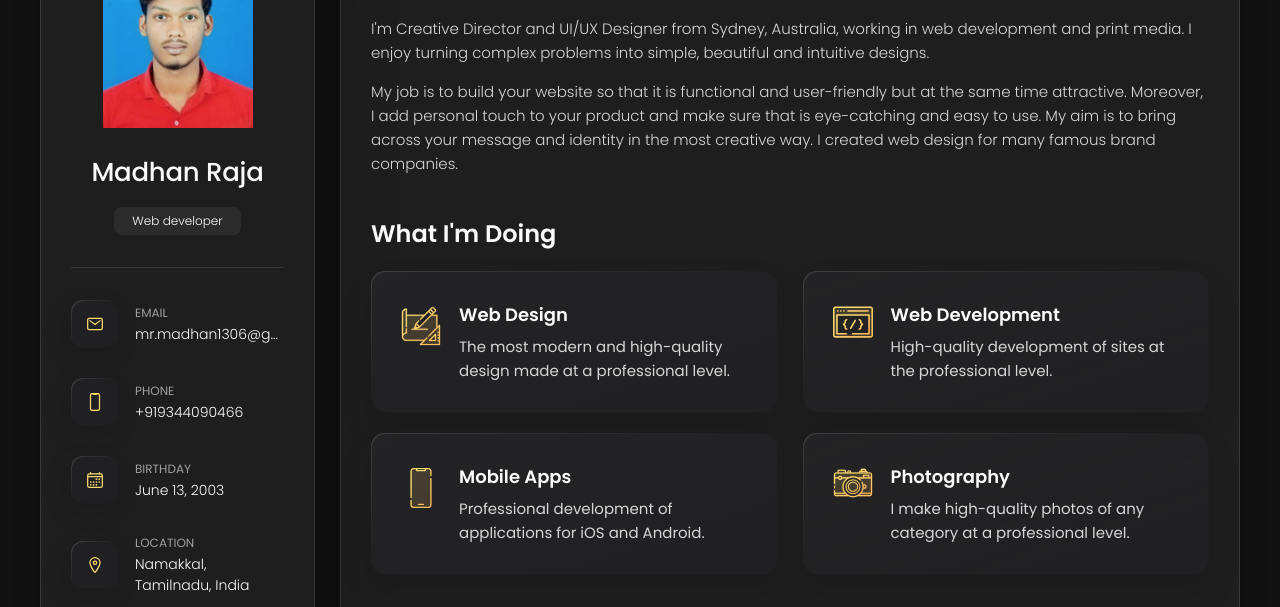
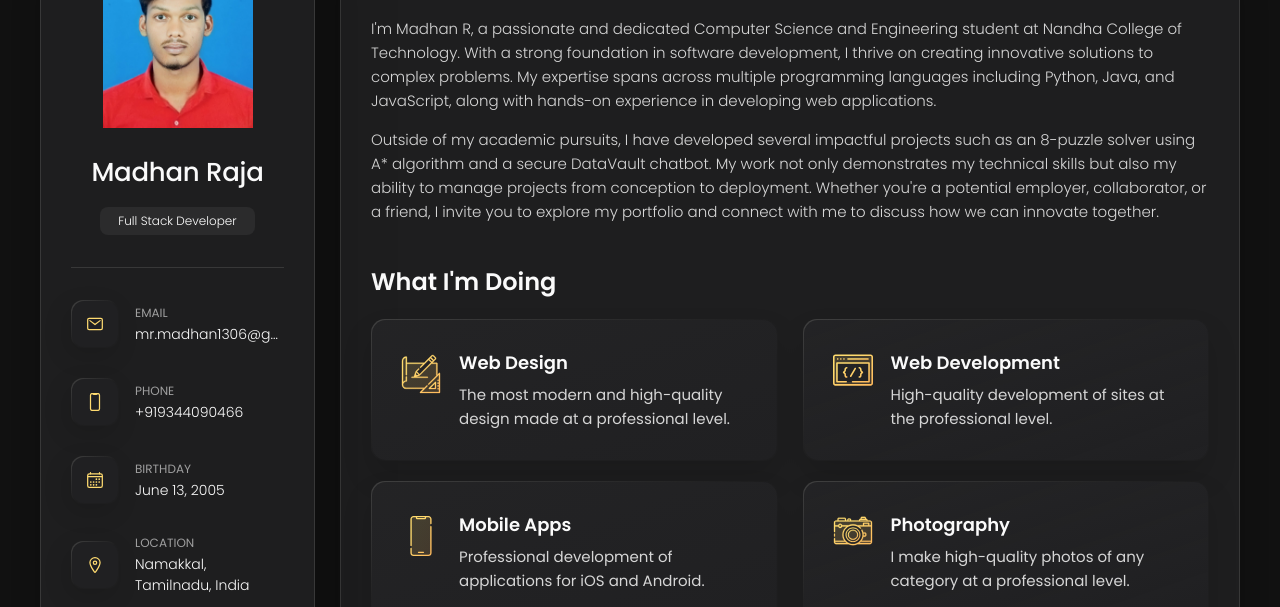
Before and after one commit to R-Madhan-1306/portfolio-1, a plain HTML site: page portfolio/index.html in a window 1280 px wide. Shown: the part 162-769 px from the top of the page. Drawn offline with nearby package versions, Linux system fonts and the light colour scheme.

Commit message:
feat:details change

```diff
--- a/portfolio/index.html
+++ b/portfolio/index.html
@@ -48,7 +48,7 @@
         <div class="info-content">
           <h1 class="name" title="Richard hanrick">Madhan Raja</h1>
 
-          <p class="title">Web developer</p>
+          <p class="title">Full Stack Developer</p>
         </div>
 
         <button class="info_more-btn" data-sidebar-btn>
@@ -102,7 +102,7 @@
             <div class="contact-info">
               <p class="contact-title">Birthday</p>
 
-              <time datetime="1982-06-23">June 13, 2003</time>
+              <time datetime="1982-06-23">June 13, 2005</time>
             </div>
 
           </li>
@@ -184,12 +184,12 @@
           </li>
 
           <li class="navbar-item">
-            <button class="navbar-link" data-nav-link>Portfolio</button>
+            <button class="navbar-link" data-nav-link>Projects</button>
           </li>
 
-          <li class="navbar-item">
+          <!-- <li class="navbar-item">
             <button class="navbar-link" data-nav-link>Blog</button>
-          </li>
+          </li> -->
 
           <li class="navbar-item">
             <button class="navbar-link" data-nav-link>Contact</button>
@@ -215,17 +215,17 @@
 
         <section class="about-text">
           <p>
-            I'm Creative Director and UI/UX Designer from Sydney, Australia, working in web development and print media.
-            I enjoy
-            turning complex problems into simple, beautiful and intuitive designs.
+            I'm Madhan R, a passionate and dedicated Computer Science and Engineering student at Nandha College of Technology.
+             With a strong foundation in software development, I thrive on creating innovative solutions to complex problems.
+            My expertise spans across multiple programming languages including Python, Java, and JavaScript, along with hands-on experience in developing web applications.
           </p>
 
           <p>
-            My job is to build your website so that it is functional and user-friendly but at the same time attractive.
-            Moreover, I
-            add personal touch to your product and make sure that is eye-catching and easy to use. My aim is to bring
-            across your
-            message and identity in the most creative way. I created web design for many famous brand companies.
+            Outside of my academic pursuits, I have developed several impactful projects such as an 8-puzzle solver using A* algorithm and a secure DataVault chatbot.
+            My work not only demonstrates my technical skills but also my ability to manage projects from conception to deployment.
+            Whether you're a potential employer, collaborator, or a friend, I invite you to explore my portfolio and connect with me to discuss how we can innovate together.
+
+
           </p>
         </section>
 
@@ -538,12 +538,12 @@
 
             <li class="timeline-item">
 
-              <h4 class="h4 timeline-item-title">  Current 3<sup>rd</sup> Year <br>Nandha College of Technology</h4>
+              <h4 class="h4 timeline-item-title">  Current 3<sup>rd</sup> Year <br>Nandha College of Technology <br> Erode</h4>
 
               <span>2021-2023</span>
 
               <p class="timeline-text">
-                CGPA : 7.36<br>
+                CGPA : 7.63 <br>
 
               </p>
 
@@ -556,16 +556,16 @@
               <span>2021</span>
 
               <p class="timeline-text">
-                Percentage: 80.3%
+                Percentage: 80.4%
               </p>
 
             </li>
 
             <li class="timeline-item">
 
-              <h4 class="h4 timeline-item-title">10<sup>th</sup>Standard<br>High school of art and design</h4>
+              <h4 class="h4 timeline-item-title">10<sup>th</sup>Standard<br>G.B.H.S.School, Tiruchengode</h4>
 
-              <span>2002 — 2004</span>
+              <span>2019</span>
 
               <p class="timeline-text">
                 Percentage: 75.2%
@@ -708,7 +708,7 @@
         - #PORTFOLIO
       -->
 
-      <article class="portfolio" data-page="portfolio">
+      <article class="portfolio" data-page="projects">
 
         <header>
           <h2 class="h2 article-title">Portfolio</h2>
```
